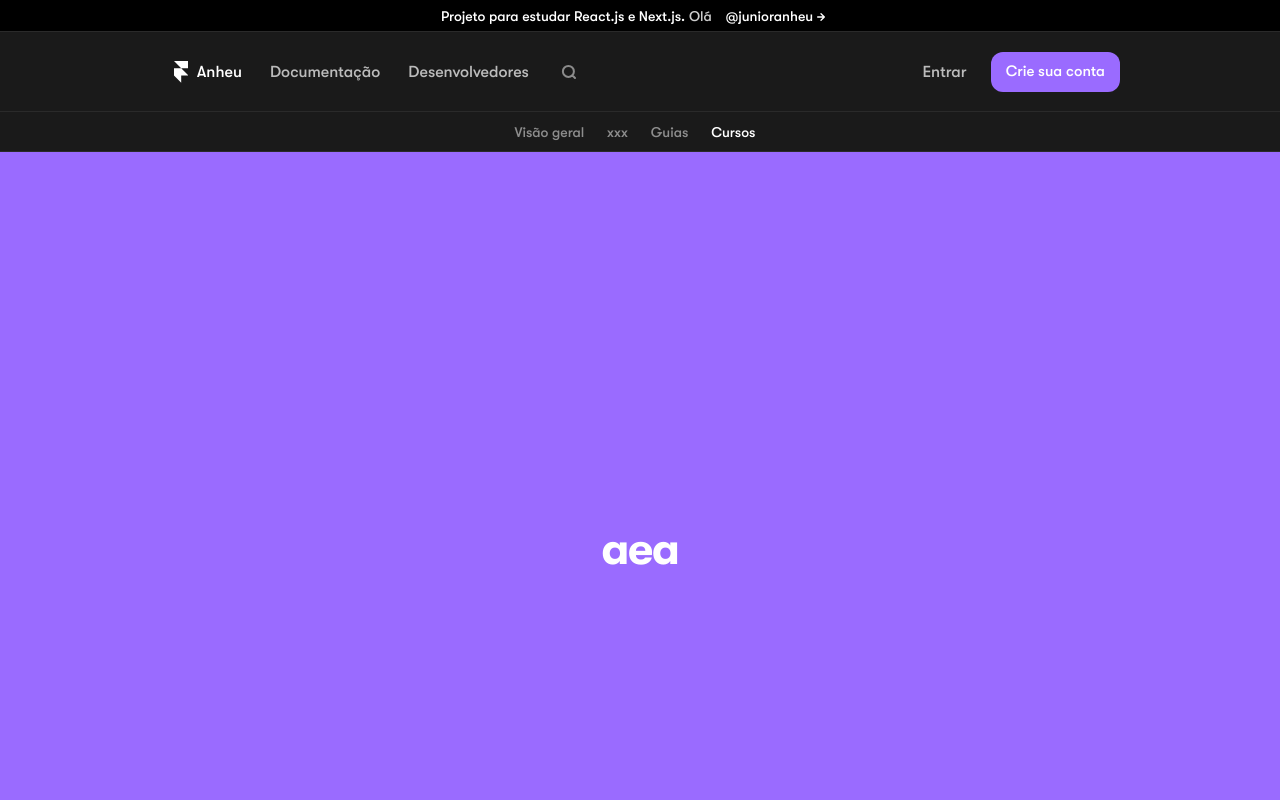
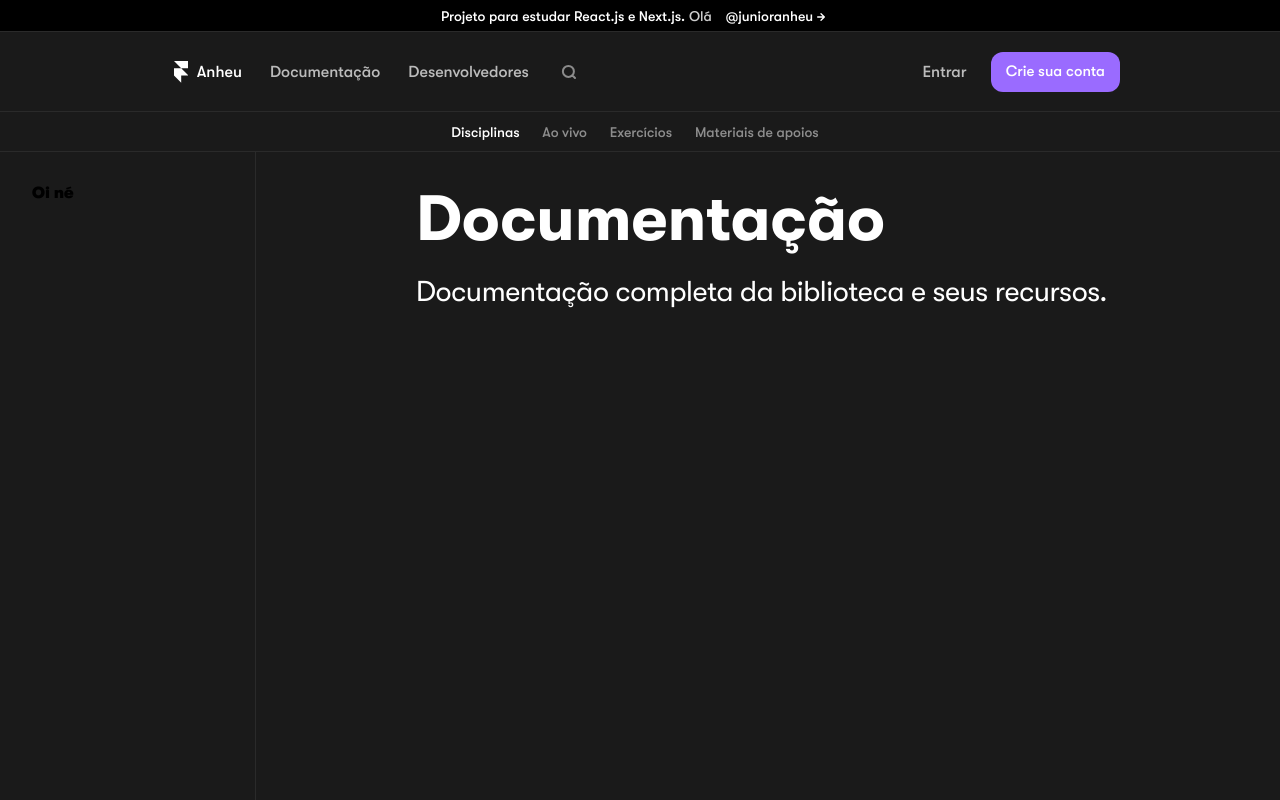
Before and after one commit to junioranheu/anheu, a Next.js app in the folder front-end/: page /cursos in a window 1280 px wide. Built offline with nearby package versions, Linux system fonts and the light colour scheme.

Commit message:
ajustes gerais

```diff
--- /dev/null
+++ b/front-end/components/cursos/sidebar.js
@@ -0,0 +1,9 @@
+import React, { Fragment } from 'react';
+
+export default function Sidebar() {
+    return (
+        <Fragment>
+            <b>Oi né</b>
+        </Fragment>
+    )
+}
--- a/front-end/components/outros/navbar3.js
+++ b/front-end/components/outros/navbar3.js
@@ -5,10 +5,10 @@ import Styles from '../../styles/navbar3.module.css';
 
 export default function Navbar3() {
     const itens = [
-        { item: 'Visão geral', url: '/devs' },
-        { item: 'xxx', url: '' },
-        { item: 'Guias', url: '/docs/guias' },
-        { item: 'Cursos', url: '/cursos' }
+        { item: 'Disciplinas', url: '/cursos' },
+        { item: 'Ao vivo', url: '' },
+        { item: 'Exercícios', url: '/docs/guias' },
+        { item: 'Materiais de apoios', url: '/' }
     ]
 
     const { asPath } = useRouter();
--- a/front-end/layouts/cursos.js
+++ b/front-end/layouts/cursos.js
@@ -1,8 +1,10 @@
 import React, { Fragment } from 'react';
+import Sidebar from '../components/cursos/sidebar';
 import Footer from '../components/outros/footer';
 import Navbar1 from '../components/outros/navbar1';
 import Navbar2 from '../components/outros/navbar2';
 import Navbar3 from '../components/outros/navbar3';
+import Styles from '../styles/cursos.module.css';
 
 export default function Cursos({ Component, pageProps }) {
     return (
@@ -12,12 +14,18 @@ export default function Cursos({ Component, pageProps }) {
                 <Navbar2 />
                 <Navbar3 />
 
-                <section className='fundo'>
-                    <Component {...pageProps} />
+                <section className={Styles.secaoPrincipal}>
+                    <aside>
+                        <Sidebar />
+                    </aside>
+
+                    <main>
+                        <Component {...pageProps} />
+                    </main>
                 </section>
 
                 <Footer />
             </main>
-        </Fragment >
+        </Fragment>
     )
 }
--- a/front-end/layouts/padrao.js
+++ b/front-end/layouts/padrao.js
@@ -4,7 +4,7 @@ export default function Padrao({ Component, pageProps }) {
     return (
         <Fragment>
             <main className='main'>
-                <section className='fundo'>
+                <section>
                     <Component {...pageProps} />
                 </section>
             </main>
--- a/front-end/pages/cursos/index.js
+++ b/front-end/pages/cursos/index.js
@@ -1,11 +1,12 @@
-import Styles from '../../styles/index.module.css';
+import React, { Fragment } from 'react';
 
 export default function Index() {
     return (
-        <section className={Styles.main}>
-            <h1 className='topico'>
-                aea
-            </h1>
-        </section>
+        <Fragment>
+            <div>
+                <span className='titulo'>Documentação</span>
+                <span className='tituloDesc'>Documentação completa da biblioteca e seus recursos.</span>
+            </div>
+        </Fragment>
     )
 }
--- a/front-end/pages/index.js
+++ b/front-end/pages/index.js
@@ -2,8 +2,9 @@ import Link from 'next/link';
 
 export default function Index() {
     return (
-        <div className='topico'>
+        <div className='topico' style={{backgroundColor: 'black'}}>
             Index<br />
+
             <Link href='/cursos'>
                 <a>Cursos</a>
             </Link>
--- /dev/null
+++ b/front-end/styles/cursos.module.css
@@ -0,0 +1,34 @@
+.secaoPrincipal {
+    background-color: var(--preto);
+    min-height: 100vh;
+
+    display: flex;
+    overflow: hidden;
+}
+
+.secaoPrincipal aside {
+    /* background-color: red !important; */
+    width: 20vw;
+
+    border-right: 1px solid var(--cor-border-hr);
+
+    padding: 2rem;
+}
+
+.secaoPrincipal main {
+    /* background-color: blue !important; */
+    width: 80vw;
+    max-height: 100vh;
+    overflow-y: auto !important;
+
+    display: flex;
+    flex-direction: column;
+
+    padding: 2rem;
+    padding-left: 10rem;
+}
+
+.secaoPrincipal main div {
+    display: flex;
+    flex-direction: column;
+}
--- a/front-end/styles/globals.css
+++ b/front-end/styles/globals.css
@@ -27,6 +27,10 @@ html, body {
   display: flex;
   flex-direction: column;
   min-height: 100vh;
+}
+
+body::-webkit-scrollbar {
+  width: 0px;
 }
 
 a {
@@ -125,14 +129,7 @@ code div button svg {
   color: var(--cor-principal) !important;
 }
 
-/* Geral */
-.fundo {
-  background-color: var(--preto);
-  width: 100vw;
-
-  display: flex;
-}
-
+/* =-=-=-=-=-=-=-=-=-=-=-=- Geral  =-=-=-=-=-=-=-=-=-=-=-=- */
 /* Títulos e textos */
 .titulo {
   color: var(--branco);
@@ -305,22 +302,22 @@ code div button svg {
   opacity: 0.5;
 }
 
-/* Scrollbar */
-.fundo ::-webkit-scrollbar {
-  width: 6px;
+/* =-=-=-=-=-=-=-=-=-=-= Scroll =-=-=-=-=-=-=-=-=-=-= */
+::-webkit-scrollbar {
+  width: 7px;
 }
 
-.fundo ::-webkit-scrollbar-track {
+::-webkit-scrollbar-track {
   background: var(--preto);
-  height: 6px !important;
 }
 
-.fundo ::-webkit-scrollbar-thumb {
-  background: #262626;
+::-webkit-scrollbar-thumb {
+  background: #6b6e70;
+  border-radius: 0px;
 }
 
-.fundo ::-webkit-scrollbar-thumb:hover {
-  background: #313131;
+::-webkit-scrollbar-thumb:hover {
+  background: #949799;
 }
 
 /* =-=-=-=-=-=-=-=-=-=-= Media queries =-=-=-=-=-=-=-=-=-=-= */
```
Also changed, not shown: front-end/styles/index.module.css (line endings or trailing spaces).
